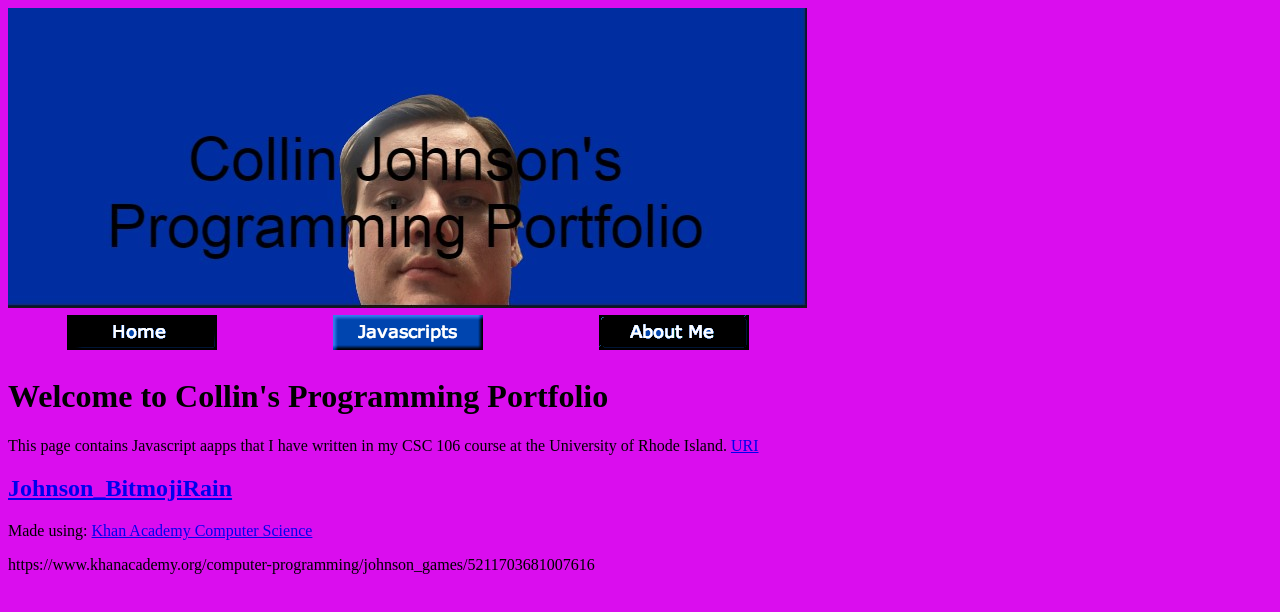
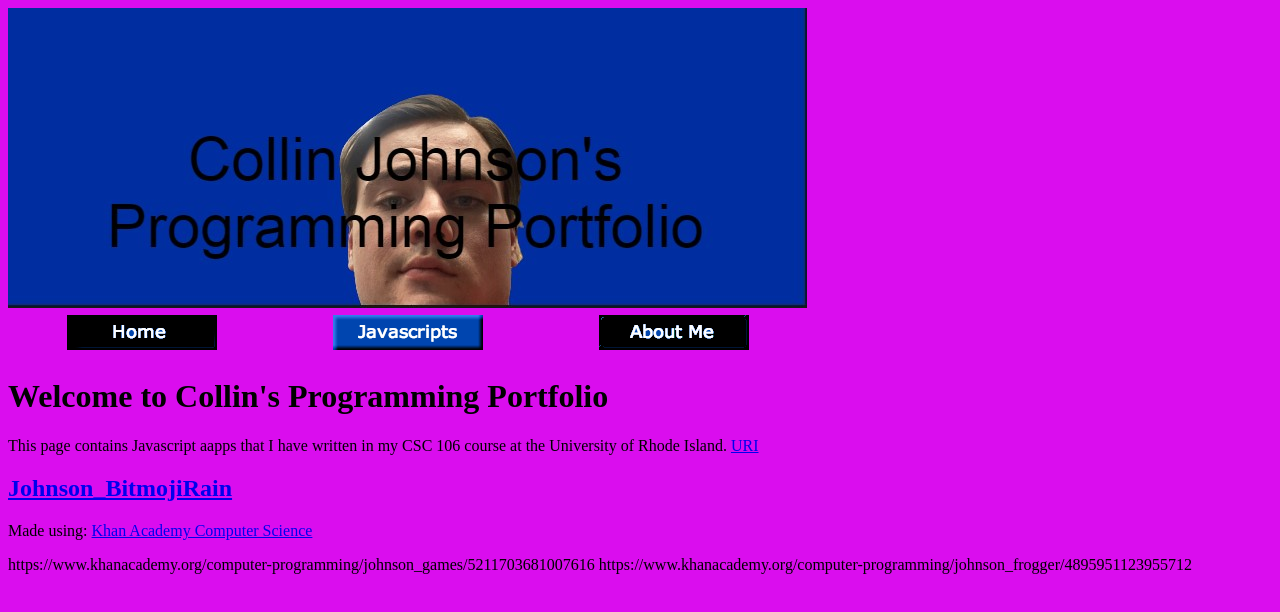
Before and after one commit to Collinj1/Collinj1.github.io, a plain HTML site: page javascript.html in a window 1280 px wide. Drawn offline with Linux system fonts and the light colour scheme; a script that the page names is missing.

Commit message:
Update javascript.html

```diff
--- a/javascript.html
+++ b/javascript.html
@@ -31,6 +31,7 @@ This page contains Javascript aapps that I have written in my CSC 106 course at
 <a href="http://www.uri.edu"> URI <a/a>
 			   <h2><a href="https://www.khanacademy.org/computer-programming/johnson_bitmojirain/6702258018631680">Johnson_BitmojiRain</a></h2><script src="https://www.khanacademy.org/computer-programming/johnson_bitmojirain/6702258018631680/embed.js?editor=yes&buttons=yes&author=yes&embed=yes"></script><p>Made using: <a href="http://www.khanacademy.org/computer-programming">Khan Academy Computer Science</a></p>
 			   https://www.khanacademy.org/computer-programming/johnson_games/5211703681007616
+			   https://www.khanacademy.org/computer-programming/johnson_frogger/4895951123955712
 
     </body>
 </html>
```
